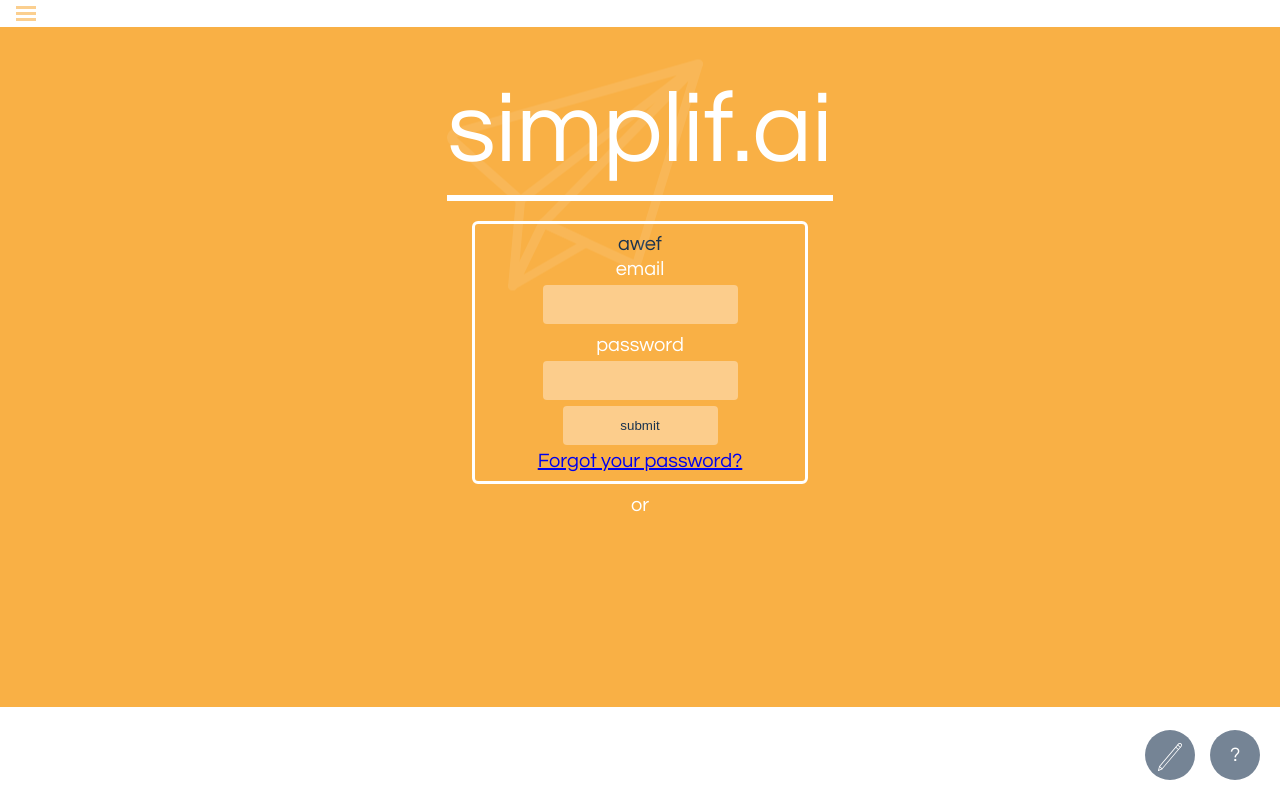
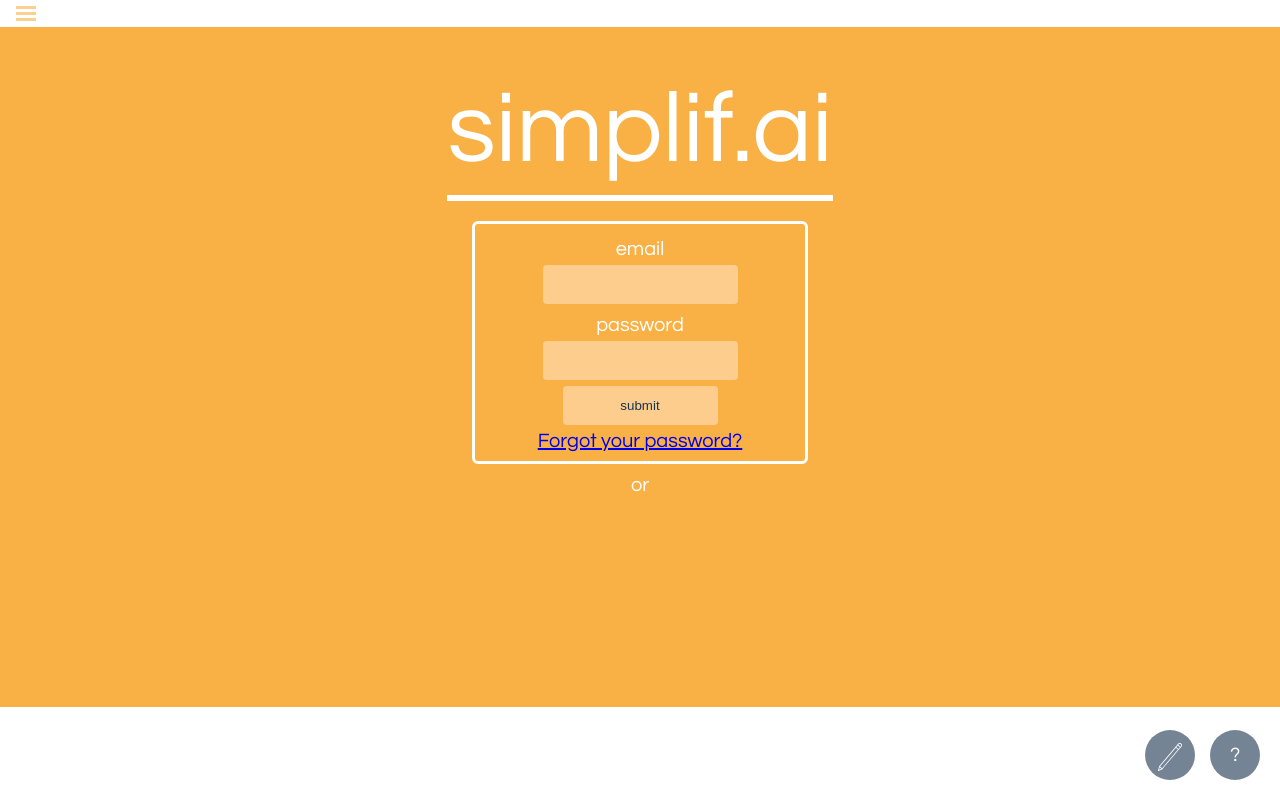
Before and after one commit to simplif-ai/application, a React (Create React App) app in the folder Frontend/: page / in a window 1280 px wide. Built offline with nearby package versions, Linux system fonts and the light colour scheme; no server answers.

Commit message:
fixed errors for running tests

```diff
--- a/Frontend/src/pages/login/Login.js
+++ b/Frontend/src/pages/login/Login.js
@@ -38,7 +38,6 @@ class Login extends Component {
   render() {
     return (
       <div className="page bgorange">
-        <img className="plane" src={plane} style={{"width": "20%", "top": "10", "left": "10", "position": "absolute"}}/>
         <div className="title logo">
           simplif.ai
         </div>
--- a/Frontend/src/pages/login/LoginForm.js
+++ b/Frontend/src/pages/login/LoginForm.js
@@ -4,7 +4,7 @@ import '../../css/login.css';
 const LoginForm = ({ login , error }) => (
   <form onSubmit={login}>
     <div className = "errorClass">
-      {error ? `Error= ${error}` : null} awef
+      {error ? `Error= ${error}` : null}
     </div>
     <label htmlFor="email">email </label>
     <input type="email" name="email" required />
```
Also changed, not shown: 1 other file (tests, documents, lock files or other folders).
